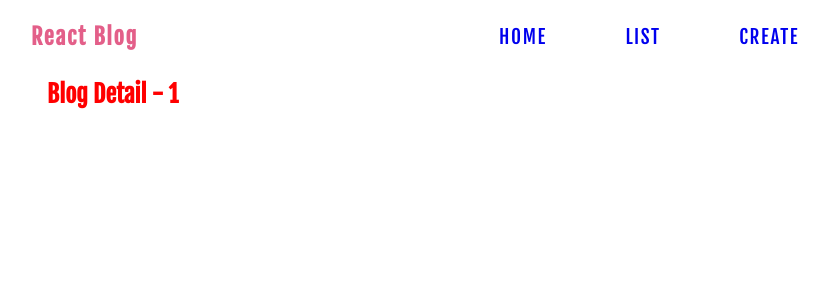
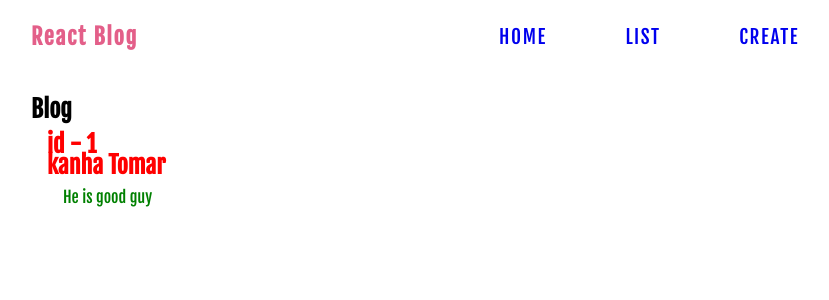
Before and after one commit to Kanharajput/ReactJs, a React (Create React App) app: page /blog-detail/1 in a window 1280 px wide. Shown: the top 300 px of the page, without its empty margins (225-1054 px from the left). Built offline with nearby package versions, Linux system fonts and the light colour scheme; data requests are answered from the project's data file.

Commit message:
get a selected blog data from the server

```diff
--- a/src/BlogDetail.js
+++ b/src/BlogDetail.js
@@ -1,10 +1,21 @@
 import {useParams} from 'react-router-dom';
+import useFetch from './useFetch.js';
 
 const BlogDetail = () => {
     const { id } = useParams();
+    const { data: blog, isPending, isResNotFound } = useFetch('http://localhost:8000/blogs/' + id)
     return (
         <div className="blog">
-            <h2>Blog Detail - {id}</h2>
+            {isPending && <div>Loading.....</div>}
+            {isResNotFound && <div>Resource not found</div>}
+            {blog && (
+                <article>
+                    <h1>Blog</h1>
+                    <h2>id - {blog.id}</h2>
+                    <h2>{blog.title}</h2>
+                    <p>{blog.body}</p>
+                </article>
+            )}
         </div>
     );
 }
```
Also changed, not shown: 1 other file (tests, documents, lock files or other folders).
